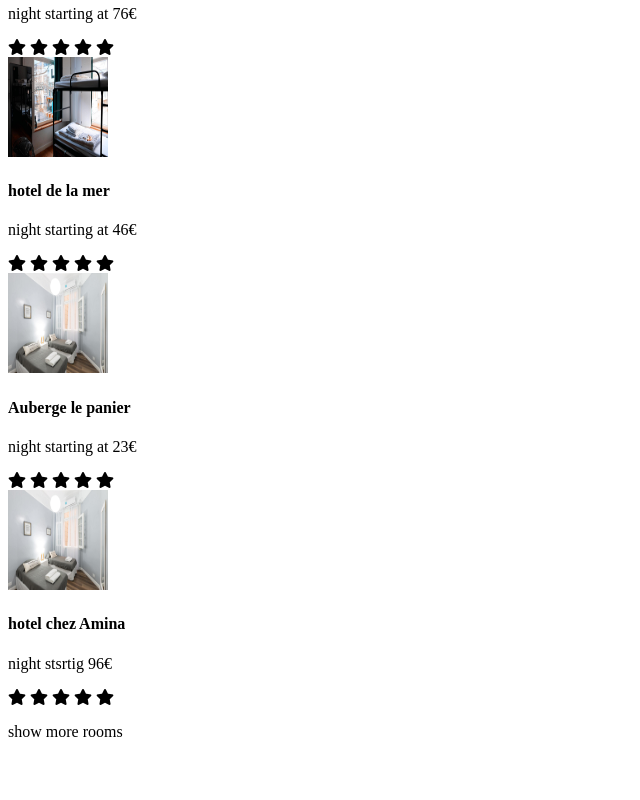
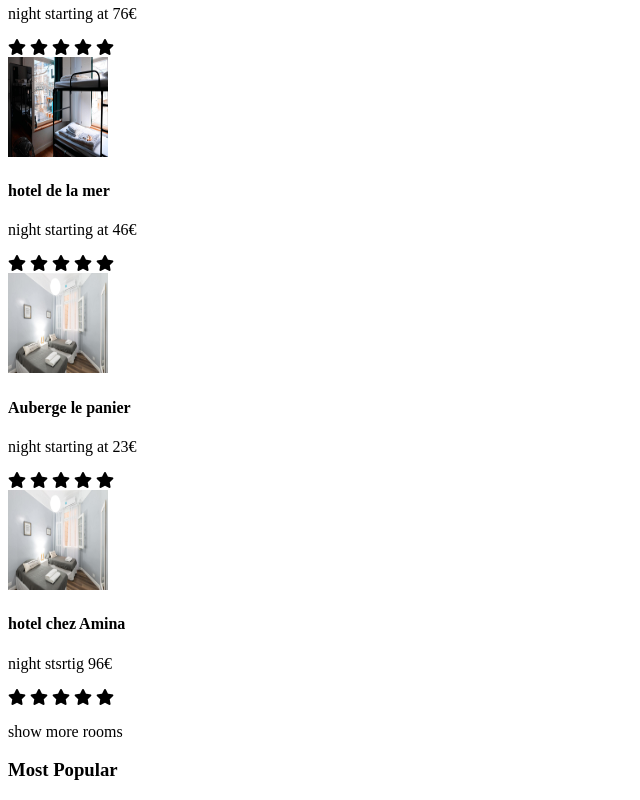
Before and after one commit to Hernan1210/my-first-real-life-proyect, a plain HTML site: page index.html in a window 1280 px wide. Shown: the part 876-1676 px from the top of the page, without its empty margins (0-640 px from the left). Before the commit the page ends 1633 px from the top, so only its background shows below. Drawn offline with Linux system fonts and the light colour scheme.

Commit message:
add the title

```diff
--- a/index.html
+++ b/index.html
@@ -101,7 +101,7 @@
                      <p> show more rooms</p>
             </div>
         <div class="popular">
-
+            <h3>Most Popular</h3>
         </div>
         </section>
 
```
